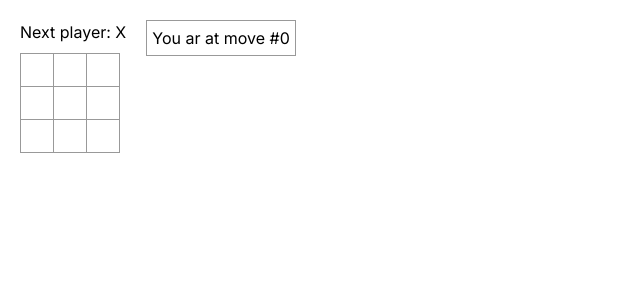
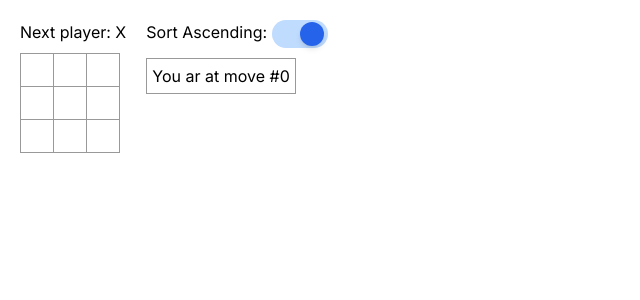
Before and after one commit to zahrabayatt/tic-tac-toe-game, a Next.js app: page / in a window 1280 px wide. Shown: the top 300 px of the page, without its empty margins (0-640 px from the left). Built offline with nearby package versions, Linux system fonts and the light colour scheme.

Commit message:
Add a toggle button for sort moves

```diff
--- a/app/components/Board/Board.tsx
+++ b/app/components/Board/Board.tsx
@@ -6,10 +6,10 @@ import Square from "../Square/Square";
 interface Props {
   xIsNext: boolean;
   squares: string[];
-  OnPlay: (nextSquare: string[]) => void;
+  onPlay: (nextSquare: string[]) => void;
 }
 
-const Board = ({ xIsNext, squares, OnPlay }: Props) => {
+const Board = ({ xIsNext, squares, onPlay }: Props) => {
   const handleSquareClick = (i: number) => {
     if (squares[i] || calculateWinner(squares)) return;
 
@@ -19,7 +19,7 @@ const Board = ({ xIsNext, squares, OnPlay }: Props) => {
     } else {
       nextSquares[i] = "O";
     }
-    OnPlay(nextSquares);
+    onPlay(nextSquares);
   };
 
   const winner = calculateWinner(squares);
@@ -38,7 +38,7 @@ const Board = ({ xIsNext, squares, OnPlay }: Props) => {
           {[row, row + 1, row + 2].map((col) => (
             <Square
               value={squares[col]}
-              OnClick={() => handleSquareClick(col)}
+              onClick={() => handleSquareClick(col)}
               key={col}
             />
           ))}
--- a/app/components/Game/Game.scss
+++ b/app/components/Game/Game.scss
@@ -4,7 +4,15 @@
 }
 
 .game-info {
+  display: flex;
+  flex-direction: column;
+  gap: 10px;
   margin-left: 20px;
+
+  .sort{
+    display: flex;
+    gap: 5px;
+  }
 
   & button {
     border: 1px solid #999;
--- a/app/components/Game/Game.tsx
+++ b/app/components/Game/Game.tsx
@@ -2,10 +2,12 @@
 import React, { useState } from "react";
 import Board from "../Board/Board";
 import "./Game.scss";
+import Toggle from "../Toggle/Toggle";
 
 const Game = () => {
   const [history, setHistory] = useState([Array(9).fill(null)]);
   const [currentMove, setCurrentMove] = useState(0);
+  const [sortAscending, setSortAscending] = useState(true);
   const xIsNext = currentMove % 2 === 0;
   const currentSquares = history[currentMove];
 
@@ -19,7 +21,10 @@ const Game = () => {
     setCurrentMove(nextMove);
   };
 
-  const moves = history.map((squares, move) => {
+  const handleToggleSortOrder = () => {
+    setSortAscending(!sortAscending);
+  };
+  let moves = history.map((squares, move) => {
     let description;
     if (move === currentMove) {
       description = "You ar at move #" + move;
@@ -35,12 +40,20 @@ const Game = () => {
     );
   });
 
+  if (!sortAscending) {
+    moves = moves.reverse();
+  }
+
   return (
     <div className="game">
       <div className="game-board">
-        <Board xIsNext={xIsNext} squares={currentSquares} OnPlay={handlePlay} />
+        <Board xIsNext={xIsNext} squares={currentSquares} onPlay={handlePlay} />
       </div>
       <div className="game-info">
+        <div className="sort">
+          <p>Sort {sortAscending ? "Ascending" : "Descending"}: </p>
+          <Toggle onToggle={handleToggleSortOrder} value={sortAscending} />
+        </div>
         <ol>{moves}</ol>
       </div>
     </div>
--- a/app/components/Square/Square.tsx
+++ b/app/components/Square/Square.tsx
@@ -4,12 +4,12 @@ import "./Square.scss";
 
 interface Props {
   value: string;
-  OnClick: () => void;
+  onClick: () => void;
 }
 
-const Square = ({ value, OnClick }: Props) => {
+const Square = ({ value, onClick }: Props) => {
   return (
-    <button onClick={OnClick} className="square">
+    <button onClick={onClick} className="square">
       {value}
     </button>
   );
--- /dev/null
+++ b/app/components/Toggle/Toggle.tsx
@@ -0,0 +1,30 @@
+"use client";
+import React from "react";
+
+interface Props {
+  value: boolean;
+  onToggle: () => void;
+}
+
+const Toggle = ({ value, onToggle }: Props) => {
+  const toggleClass = " transform translate-x-6";
+
+  return (
+    <div
+      onClick={onToggle}
+      className={`md:w-14 md:h-7 w-12 h-6 flex items-center ${
+        value === true ? "bg-blue-200" : "bg-gray-300"
+      } rounded-full p-1 cursor-pointer`}
+    >
+      <div
+        className={`${
+          value === true ? "bg-blue-600" : "bg-white"
+        } md:w-6 md:h-6 h-5 w-5 rounded-full shadow-md transition transform${
+          value ? toggleClass : "null"
+        }`}
+      ></div>
+    </div>
+  );
+};
+
+export default Toggle;
```
